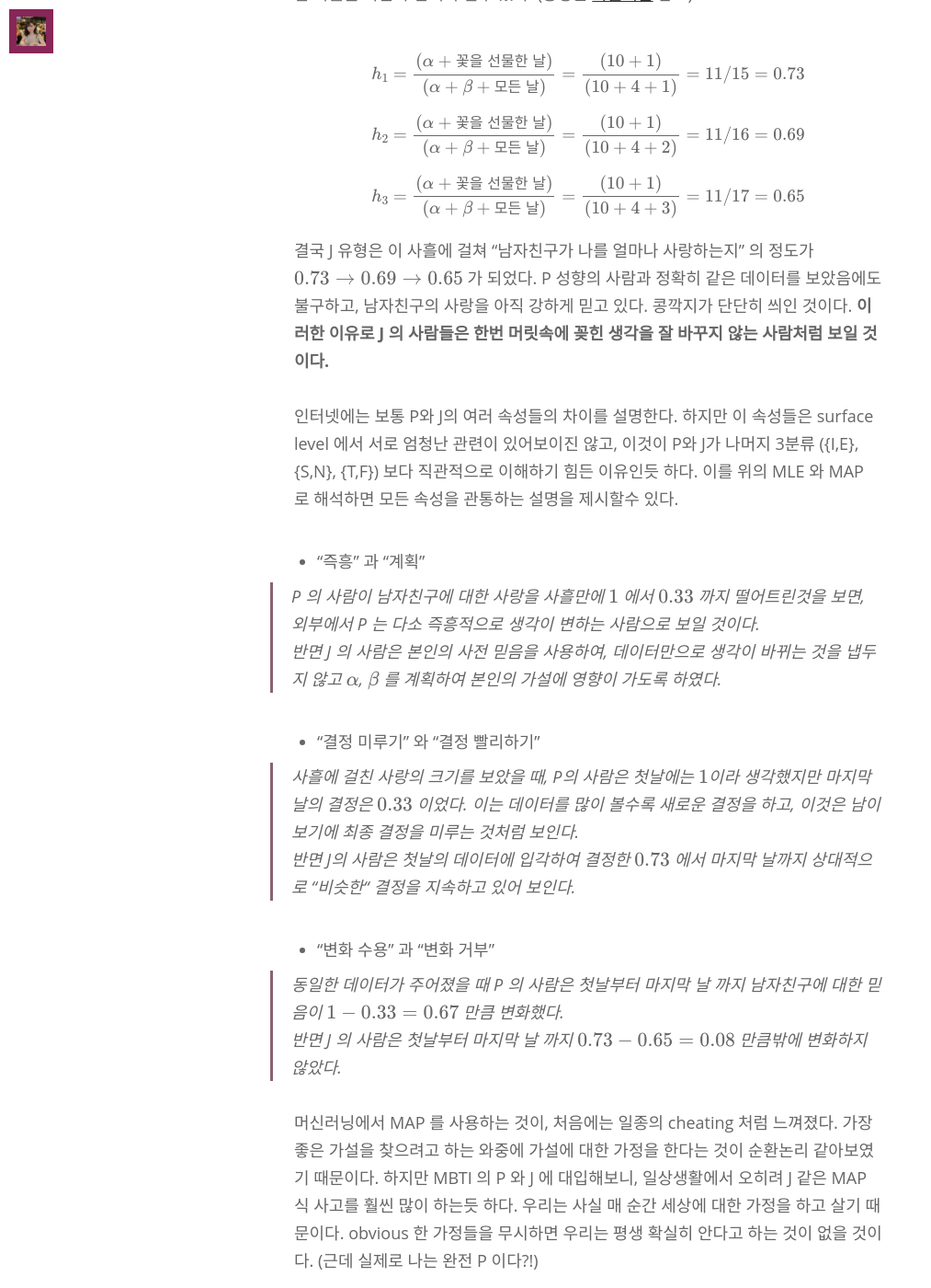
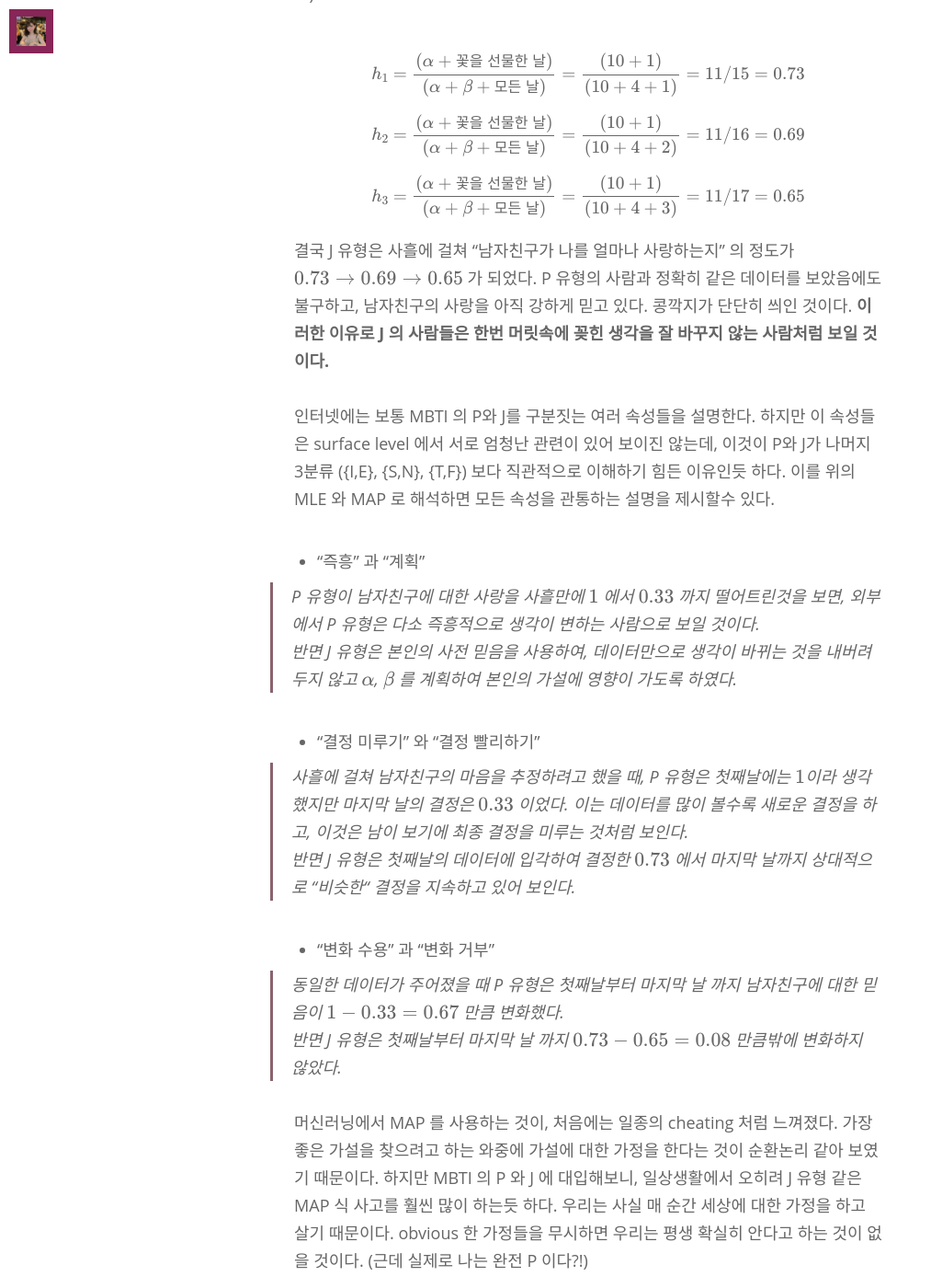
Before and after one commit to minniie/minniie.github.io, a Jekyll site: the page built from _posts/2021-08-04-post3.markdown, in a window 1280 px wide and 1400 px high, scrolled down 2823 px. Shown: the whole window at 92% size, without its empty margins (0-1013 px from the left). Built offline with Jekyll 4.4.1, drawn with Linux system fonts in a browser that asks for light colours; nearby versions of some CDN libraries; some web fonts are replaced; some of the changed text lies outside the part shown.

Commit message:
Update 2021-08-04-post3.markdown

```diff
--- a/_posts/2021-08-04-post3.markdown
+++ b/_posts/2021-08-04-post3.markdown
@@ -20,7 +20,7 @@ P 성향의 사람은 세상을 **perceiving** 한다. 눈앞에 어떤 상황
 
 $$ h : = \text{남자친구가 나를 사랑할 확률} \in (0,1) $$
 
-이때 나의 남자친구는 사랑의 표현으로 꽃을 선물하는 사람이라고 가정하자. 이러한 남자친구와 사귄지 3일째, 그는 첫날 꽃을 선물하고, 둘째날과 셋째날에는 꽃을 선물하지 않았다. 그렇다면 내가 P 유형의 사람일 경우 남자친구가 나를 사랑할 확률을 다음과 같이 구할수 있다. (증명은 [확률이론](https://minniie.github.io/%ED%99%95%EB%A5%A0/2021/07/27/probability.html) 참조)
+이때 나의 남자친구는 사랑의 표현으로 꽃을 선물하는 사람이라고 가정하자. 이러한 남자친구와 사귄지 3일째, 그는 첫째날 꽃을 선물하고, 둘째날과 셋째날에는 꽃을 선물하지 않았다. 그렇다면 내가 P 유형의 사람일 경우 남자친구가 나를 사랑할 확률을 다음과 같이 구할수 있다. (증명은 [확률이론](https://minniie.github.io/%ED%99%95%EB%A5%A0/2021/07/27/probability.html) 참조)
 
 $$ h_1 = \frac{\text{꽃을 선물한 날}}{\text{모든 날}} = \frac{1}{1} = 1 $$
 
@@ -28,11 +28,11 @@ $$ h_2 = \frac{\text{꽃을 선물한 날}}{\text{모든 날}} = \frac{1}{2} = 0
 
 $$ h_3 = \frac{\text{꽃을 선물한 날}}{\text{모든 날}} = \frac{1}{3} = 0.33 $$
 
-결국 P 유형은 이 사흘에 걸쳐 “남자친구가 나를 얼마나 사랑하는지” 의 정도가 $1 \rightarrow 0.5 \rightarrow 0.33$ 으로 줄어들었다. 사흘만에 나를 사랑한다는 확신에 찼던 사람이, 사흘만에 날 사랑하지 않는다고 친구들에게 툴툴거리는 경우이다. **이러한 이유로 P 성향의 사람들은 작은 일에 민감하고 변덕적인 사람처럼 보일 것이다. **
+결국 P 유형은 사흘에 걸쳐 “남자친구가 나를 얼마나 사랑하는지” 의 정도가 $1 \rightarrow 0.5 \rightarrow 0.33$ 으로 줄어들었다. 사흘만에 나를 사랑한다는 확신에 찼던 사람이, 사흘만에 날 사랑하지 않는다고 친구들에게 툴툴거리는 경우이다. **이러한 이유로 P 성향의 사람들은 작은 일에 민감하고 변덕적인 사람처럼 보일 것이다.**
 
 반면 J 성향의 사람은 세상을 **judging** 한다. 눈앞에 어떤 상황이 발생했을 때 그것을 “판단” 한다, 즉 내가 이미 알고있는 것에 빗대어 이 상황이 얼마나 말이 되는지를 계산해보는 것이다. 위의 P 와 달라진 유일한 점은 내가 이미 가설에 대해 알고있는 것 (혹은 알고 있다고 믿는 것) 을 사용하는 것이다.
 
-위의 남자친구 예시에 MAP 를 적용하려면 $\alpha$ 와 $\beta$ 를 정해야 한다. 이는 가설에 대해 알고있는 것을 나타낸다. $\alpha$ 는 남자친구가 나를 사랑한다고 믿는 정도, $\beta$ 는 남자친구가 나를 안 사랑한다고 믿는 정도로 해석될수 있다. 이때 $\alpha$, $\beta$ 는 크기를 나타내는 정도이므로 어떤 실수값을 사용해도 상관없다. 내가 콩깍지가 씌여 있어서 $\alpha = 10$, $\beta = 4$ 정도라고 생각했다고 하자. 그렇다면 내가 J 유형의 사람일 경우 남자친구가 나를 사랑할 확률을 다음과 같이 구할수 있다. (증명은 [확률이론](https://minniie.github.io/%ED%99%95%EB%A5%A0/2021/07/27/probability.html) 참조)
+위의 남자친구 예시에 MAP 를 적용하려면 $\alpha$ 와 $\beta$ 를 정해야 한다. 이는 가설에 대해 사전에 믿고있는 것을 나타낸다. $\alpha$ 는 남자친구가 나를 사랑한다고 사전에 믿는 정도, $\beta$ 는 남자친구가 나를 안 사랑한다고 사전에 믿는 정도로 해석될수 있다. 내가 콩깍지가 씌여 있어서 $\alpha = 10$, $\beta = 4$ 정도라고 생각했다고 하자. 그렇다면 내가 J 유형의 사람일 경우 남자친구가 나를 사랑할 확률을 다음과 같이 구할수 있다. (증명은 [확률이론](https://minniie.github.io/%ED%99%95%EB%A5%A0/2021/07/27/probability.html) 참조)
 
 $$ h_1 = \frac{(\alpha + \text{꽃을 선물한 날})}{(\alpha + \beta + \text{모든 날})} = \frac{(10 + 1)}{(10+4+1)} = 11/15 = 0.73 $$
 
@@ -40,28 +40,28 @@ $$ h_2 = \frac{(\alpha + \text{꽃을 선물한 날})}{(\alpha + \beta + \text{
 
 $$ h_3 = \frac{(\alpha + \text{꽃을 선물한 날})}{(\alpha + \beta + \text{모든 날})} = \frac{(10 + 1)}{(10+4+3)} = 11/17 = 0.65 $$
 
-결국 J 유형은 이 사흘에 걸쳐 “남자친구가 나를 얼마나 사랑하는지” 의 정도가 $0.73 \rightarrow 0.69 \rightarrow 0.65$ 가 되었다. P 성향의 사람과 정확히 같은 데이터를 보았음에도 불구하고, 남자친구의 사랑을 아직 강하게 믿고 있다. 콩깍지가 단단히 씌인 것이다. **이러한 이유로 J 의 사람들은 한번 머릿속에 꽂힌 생각을 잘 바꾸지 않는 사람처럼 보일 것이다.**
+결국 J 유형은 사흘에 걸쳐 “남자친구가 나를 얼마나 사랑하는지” 의 정도가 $0.73 \rightarrow 0.69 \rightarrow 0.65$ 가 되었다. P 유형의 사람과 정확히 같은 데이터를 보았음에도 불구하고, 남자친구의 사랑을 아직 강하게 믿고 있다. 콩깍지가 단단히 씌인 것이다. **이러한 이유로 J 의 사람들은 한번 머릿속에 꽂힌 생각을 잘 바꾸지 않는 사람처럼 보일 것이다.**
 
-인터넷에는 보통 P와 J의 여러 속성들의 차이를 설명한다. 하지만 이 속성들은 surface level 에서 서로 엄청난 관련이 있어보이진 않고, 이것이 P와 J가 나머지 3분류 ({I,E}, {S,N}, {T,F}) 보다 직관적으로 이해하기 힘든 이유인듯 하다. 이를 위의 MLE 와 MAP 로 해석하면 모든 속성을 관통하는 설명을 제시할수 있다.
+인터넷에는 보통 MBTI 의 P와 J를 구분짓는 여러 속성들을 설명한다. 하지만 이 속성들은 surface level 에서 서로 엄청난 관련이 있어 보이진 않는데, 이것이 P와 J가 나머지 3분류 ({I,E}, {S,N}, {T,F}) 보다 직관적으로 이해하기 힘든 이유인듯 하다. 이를 위의 MLE 와 MAP 로 해석하면 모든 속성을 관통하는 설명을 제시할수 있다.
 
 - “즉흥” 과 “계획”
 
->P 의 사람이 남자친구에 대한 사랑을 사흘만에 $1$ 에서 $0.33$ 까지 떨어트린것을 보면, 외부에서 P 는 다소 즉흥적으로 생각이 변하는 사람으로 보일 것이다.
+>P 유형이 남자친구에 대한 사랑을 사흘만에 $1$ 에서 $0.33$ 까지 떨어트린것을 보면, 외부에서 P 유형은 다소 즉흥적으로 생각이 변하는 사람으로 보일 것이다.
 >
->반면 J 의 사람은 본인의 사전 믿음을 사용하여, 데이터만으로 생각이 바뀌는 것을 냅두지 않고 $\alpha$, $\beta$ 를 계획하여 본인의 가설에 영향이 가도록 하였다.
+>반면 J 유형은 본인의 사전 믿음을 사용하여, 데이터만으로 생각이 바뀌는 것을 내버려 두지 않고 $\alpha$, $\beta$ 를 계획하여 본인의 가설에 영향이 가도록 하였다.
 
 - “결정 미루기” 와 “결정 빨리하기”
 
->사흘에 걸친 사랑의 크기를 보았을 때, P의 사람은 첫날에는 $1$이라 생각했지만 마지막 날의 결정은 $0.33$ 이었다. 이는 데이터를 많이 볼수록 새로운 결정을 하고, 이것은 남이 보기에 최종 결정을 미루는 것처럼 보인다.
+>사흘에 걸쳐 남자친구의 마음을 추정하려고 했을 때, P 유형은 첫째날에는 $1$이라 생각했지만 마지막 날의 결정은 $0.33$ 이었다. 이는 데이터를 많이 볼수록 새로운 결정을 하고, 이것은 남이 보기에 최종 결정을 미루는 것처럼 보인다.
 >
->반면 J의 사람은 첫날의 데이터에 입각하여 결정한 $0.73$ 에서 마지막 날까지 상대적으로 “비슷한“ 결정을 지속하고 있어 보인다.
+>반면 J 유형은 첫째날의 데이터에 입각하여 결정한 $0.73$ 에서 마지막 날까지 상대적으로 “비슷한“ 결정을 지속하고 있어 보인다.
 
 - “변화 수용” 과 “변화 거부”
 
->동일한 데이터가 주어졌을 때 P 의 사람은 첫날부터 마지막 날 까지 남자친구에 대한 믿음이 $1 - 0.33 = 0.67$ 만큼 변화했다.
+>동일한 데이터가 주어졌을 때 P 유형은 첫째날부터 마지막 날 까지 남자친구에 대한 믿음이 $1 - 0.33 = 0.67$ 만큼 변화했다.
 >
->반면 J 의 사람은 첫날부터 마지막 날 까지 $0.73 - 0.65 = 0.08$ 만큼밖에 변화하지 않았다.
+>반면 J 유형은 첫째날부터 마지막 날 까지 $0.73 - 0.65 = 0.08$ 만큼밖에 변화하지 않았다.
 
-머신러닝에서 MAP 를 사용하는 것이, 처음에는 일종의 cheating 처럼 느껴졌다. 가장 좋은 가설을 찾으려고 하는 와중에 가설에 대한 가정을 한다는 것이 순환논리 같아보였기 때문이다. 하지만 MBTI 의 P 와 J 에 대입해보니, 일상생활에서 오히려 J 같은 MAP 식 사고를 훨씬 많이 하는듯 하다. 우리는 사실 매 순간 세상에 대한 가정을 하고 살기 때문이다. obvious 한 가정들을 무시하면 우리는 평생 확실히 안다고 하는 것이 없을 것이다. (근데 실제로 나는 완전 P 이다?!)
+머신러닝에서 MAP 를 사용하는 것이, 처음에는 일종의 cheating 처럼 느껴졌다. 가장 좋은 가설을 찾으려고 하는 와중에 가설에 대한 가정을 한다는 것이 순환논리 같아 보였기 때문이다. 하지만 MBTI 의 P 와 J 에 대입해보니, 일상생활에서 오히려 J 유형 같은 MAP 식 사고를 훨씬 많이 하는듯 하다. 우리는 사실 매 순간 세상에 대한 가정을 하고 살기 때문이다. obvious 한 가정들을 무시하면 우리는 평생 확실히 안다고 하는 것이 없을 것이다. (근데 실제로 나는 완전 P 이다?!)
 
 결국 MLE 와 MAP 의 본질적인 차이는, 모델이 새로운 데이터를 보았을 때 가설에 그대로 영향을 주는 것이 MLE, 가설에 대한 일종의 믿음으로 데이터의 영향을 우회하는것이 MAP 인듯 하다. 그리고 이 관점에서 자기 자신의 MBTI를 새롭게 해석할수 있다. 예상치 못한 새로운 것을 접했을 때, 자신의 생각이 크게 요동친다면 P 유형의 사람, 기존 생각이 크게 바뀌지 않으면 J 유형의 사람일 가능성이 높다는 것이다.
```
